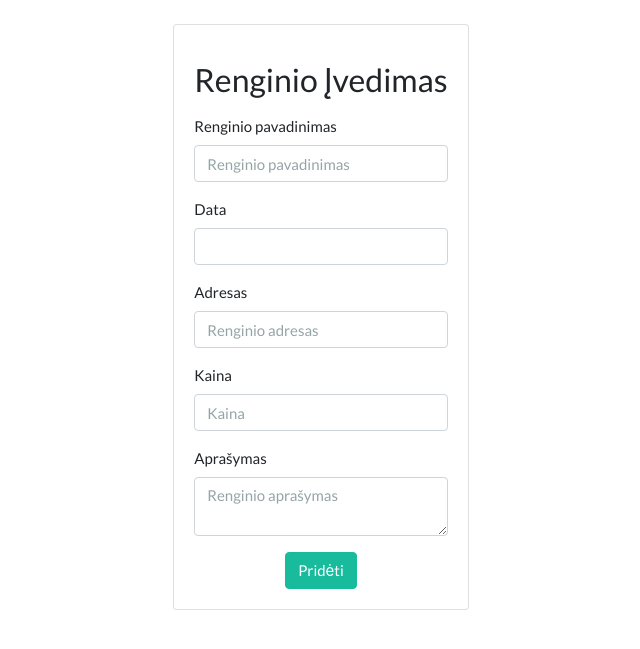
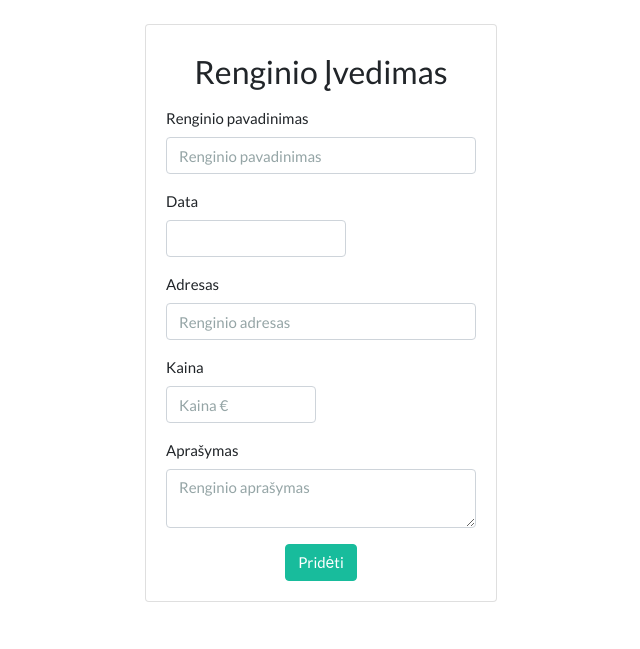
Before and after one commit to Mentel/Semestro-projektas, a Symfony app: template templates/event/add.html.twig in a window 1280 px wide. Shown: the part 55-704 px from the top of the page, without its empty margins (319-959 px from the left). Run offline with Twig, Linux system fonts and the light colour scheme; the template is opened without the code that fills it, so the values that code supplies are empty; form fields are guessed from the names that the template uses; some libraries are stand-ins or nearby versions.

Commit message:
Fixes, tweaks and small additions

```diff
--- a/templates/base.html.twig
+++ b/templates/base.html.twig
@@ -5,6 +5,10 @@
         <meta charset="UTF-8">
         <title>{% block title %}Welcome!{% endblock %}</title>
         {% block stylesheets %}
+            <link rel="apple-touch-icon" sizes="180x180" href="/apple-touch-icon.png">
+            <link rel="icon" type="image/png" sizes="32x32" href="/favicon-32x32.png">
+            <link rel="icon" type="image/png" sizes="16x16" href="/favicon-16x16.png">
+            <link rel="manifest" href="/site.webmanifest">
             <link rel="stylesheet" href="{{ asset('bootstrap.min.css') }}">
         {% endblock %}
     </head>
--- a/templates/event/add.html.twig
+++ b/templates/event/add.html.twig
@@ -6,37 +6,59 @@
 
 <div class="row justify-content-center">
     <div class="card">
-        <div class="card-body">
+        <div class="card-body" style="min-width: 350px">
             {{ form_start(eventAddForm) }}
-            <h1 class="h3 mb-3 mt-3 font-weight-normal">Renginio Įvedimas</h1>
+            <div class="row justify-content-center">
+                <h1 class="h3 mb-3 mt-2 font-weight-normal">Renginio Įvedimas</h1>
+            </div>
 
             <div class="form-group">
                 <label for="name">Renginio pavadinimas</label>
-                {{ form_errors(eventAddForm.name) }}
+                    {% if form_errors(eventAddForm.name)|length > 0 %}
+                        <div class="alert alert-danger">
+                            {{ form_errors(eventAddForm.name) }}
+                        </div>
+                    {% endif %}
                 {{ form_widget(eventAddForm.name, {'attr': {'type': 'text', 'class': 'form-control', 'name': 'name', 'id': 'name', 'required': '', 'placeholder': 'Renginio pavadinimas'}}) }}
             </div>
 
             <div class="form-group">
                 <label for="date">Data</label>
-                {{ form_errors(eventAddForm.date) }}
-                {{ form_widget(eventAddForm.date, {'attr': {'type': 'date', 'class': 'form-control', 'name': 'date', 'id': 'date', 'required': ''}}) }}
+                {% if form_errors(eventAddForm.date)|length > 0 %}
+                    <div class="alert alert-danger">
+                        {{ form_errors(eventAddForm.date) }}
+                    </div>
+                {% endif %}
+                {{ form_widget(eventAddForm.date, {'attr': {'type': 'date', 'class': 'form-control', 'name': 'date', 'id': 'date', 'required': '', 'style': 'max-width: 180px'}}) }}
             </div>
 
             <div class="form-group">
                 <label for="address">Adresas</label>
-                {{ form_errors(eventAddForm.address) }}
+                {% if form_errors(eventAddForm.address)|length > 0 %}
+                    <div class="alert alert-danger">
+                        {{ form_errors(eventAddForm.address) }}
+                    </div>
+                {% endif %}
                 {{ form_widget(eventAddForm.address, {'attr': {'type': 'text', 'class': 'form-control', 'name': 'address', 'id': 'address', 'required': '', 'placeholder': 'Renginio adresas'}}) }}
             </div>
 
             <div class="form-group">
                 <label for="price">Kaina</label>
-                {{ form_errors(eventAddForm.price) }}
-                {{ form_widget(eventAddForm.price, {'attr': {'type': 'text', 'class': 'form-control', 'name': 'price', 'id': 'price', 'required': '', 'placeholder': 'Kaina'}}) }}
+                {% if form_errors(eventAddForm.price)|length > 0 %}
+                    <div class="alert alert-danger">
+                        {{ form_errors(eventAddForm.price) }}
+                    </div>
+                {% endif %}
+                {{ form_widget(eventAddForm.price, {'attr': {'type': 'text', 'class': 'form-control', 'name': 'price', 'id': 'price', 'required': '', 'placeholder': 'Kaina €', 'style': 'max-width: 150px'}})  }}
             </div>
 
             <div class="form-group">
                 <label for="description">Aprašymas</label>
-                {{ form_errors(eventAddForm.description) }}
+                {% if form_errors(eventAddForm.description)|length > 0 %}
+                    <div class="alert alert-danger">
+                        {{ form_errors(eventAddForm.description) }}
+                    </div>
+                {% endif %}
                 {{ form_widget(eventAddForm.description, {'attr': {'type': 'text', 'class': 'form-control', 'name': 'description', 'id': 'description', 'required': '', 'placeholder': 'Renginio aprašymas'}}) }}
             </div>
 
```
Also changed, not shown: src/Form/EventAddFormType.php (+8 -2 lines), templates/event/detail.html.twig (+4 -4 lines), public/android-chrome-192x192.png (added), public/android-chrome-512x512.png (added), public/apple-touch-icon.png (added), public/favicon-16x16.png (added), public/favicon-32x32.png (added), public/favicon.ico (added), public/site.webmanifest (added).
